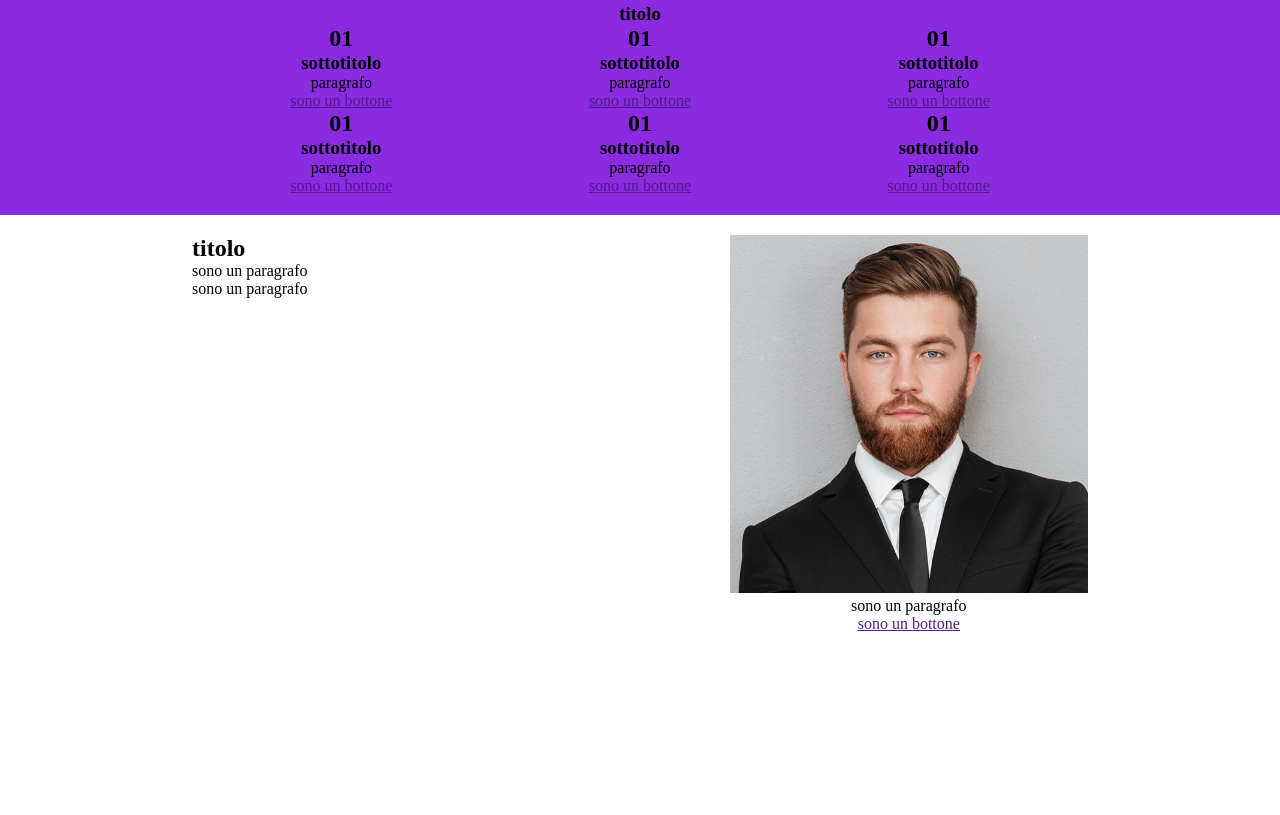
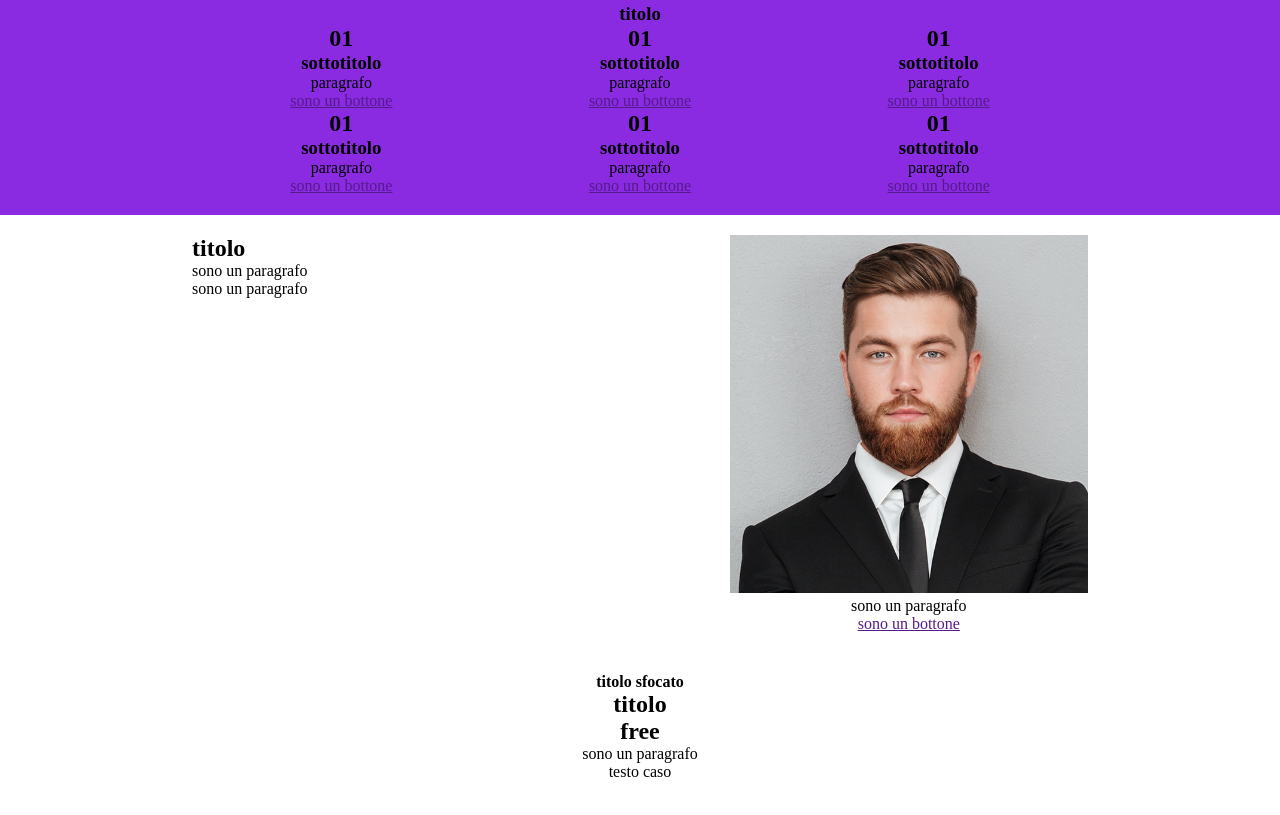
Before and after one commit to antoniolaikauf/htmlcss-responsive-layout, a plain HTML site: page index.html in a window 1280 px wide. Shown: the part 2250-3065 px from the top of the page. Before the commit the page ends 3023 px from the top, so only its background shows below. Drawn offline with Linux system fonts and the light colour scheme.

Commit message:
sezione 6 main completato main

```diff
--- a/index.html
+++ b/index.html
@@ -167,8 +167,14 @@
                     </div>
                 </div>
             </section>
-            <section>
-
+            <section> <!--sezione 6-->
+                <div class="contenitore">
+                    <h4>titolo sfocato</h4>
+                    <h2>titolo</h2>
+                    <h1>free</h1>
+                   <p>sono un paragrafo</p>
+                   <div>testo caso</div>
+                </div>
             </section>
         </main>
         <!-- inizio footer -->
```
